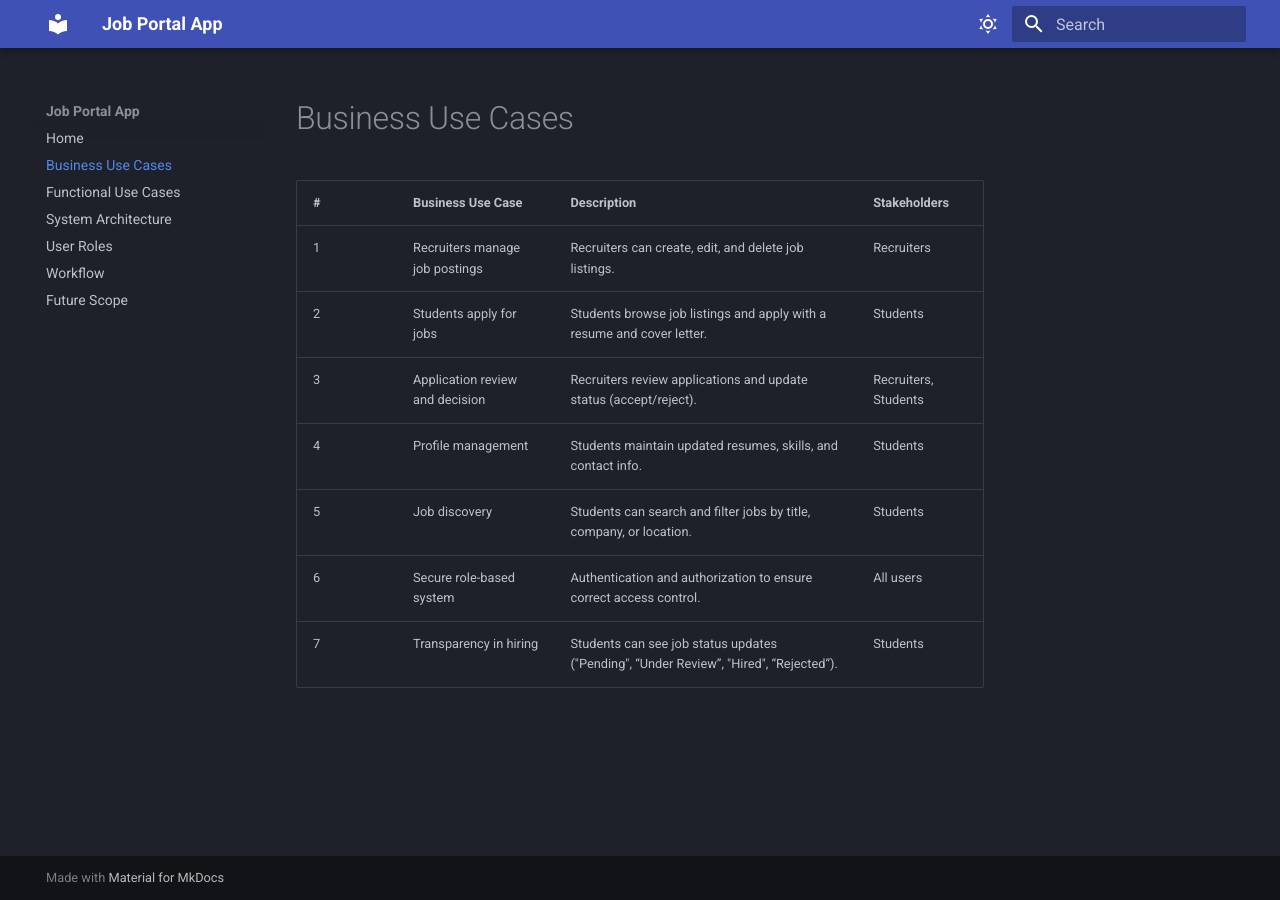
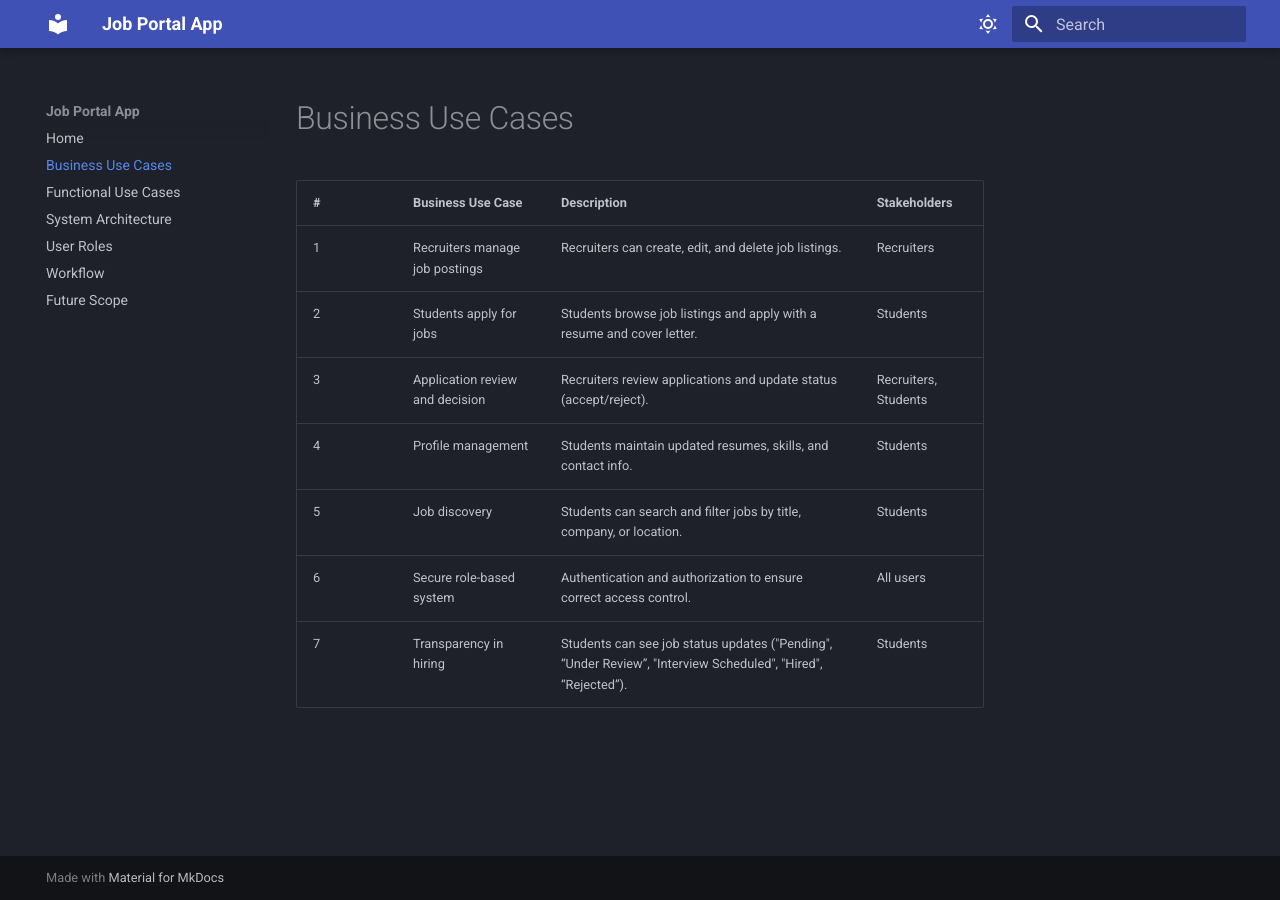
Before and after one commit to kamlesh-chandel/job-portal-app-mkdocs, an MkDocs documentation site: the page built from docs/business_use_cases.md, in a window 1280 px wide. Built offline with MkDocs 1.6.1 and Material for MkDocs 9.7.7, drawn with Linux system fonts in a browser that asks for light colours.

Commit message:
docs: change job status

```diff
--- a/docs/business_use_cases.md
+++ b/docs/business_use_cases.md
@@ -6,4 +6,4 @@
 | 4 | Profile management              | Students maintain updated resumes, skills, and contact info.                  | Students             |
 | 5 | Job discovery                   | Students can search and filter jobs by title, company, or location.           | Students             |
 | 6 | Secure role-based system        | Authentication and authorization to ensure correct access control.            | All users            |
-| 7 | Transparency in hiring          | Students can see job status updates ("Pending", “Under Review”, "Hired", “Rejected”). | Students             |
+| 7 | Transparency in hiring          | Students can see job status updates ("Pending", “Under Review”, "Interview Scheduled", "Hired", “Rejected”). | Students             |
```
